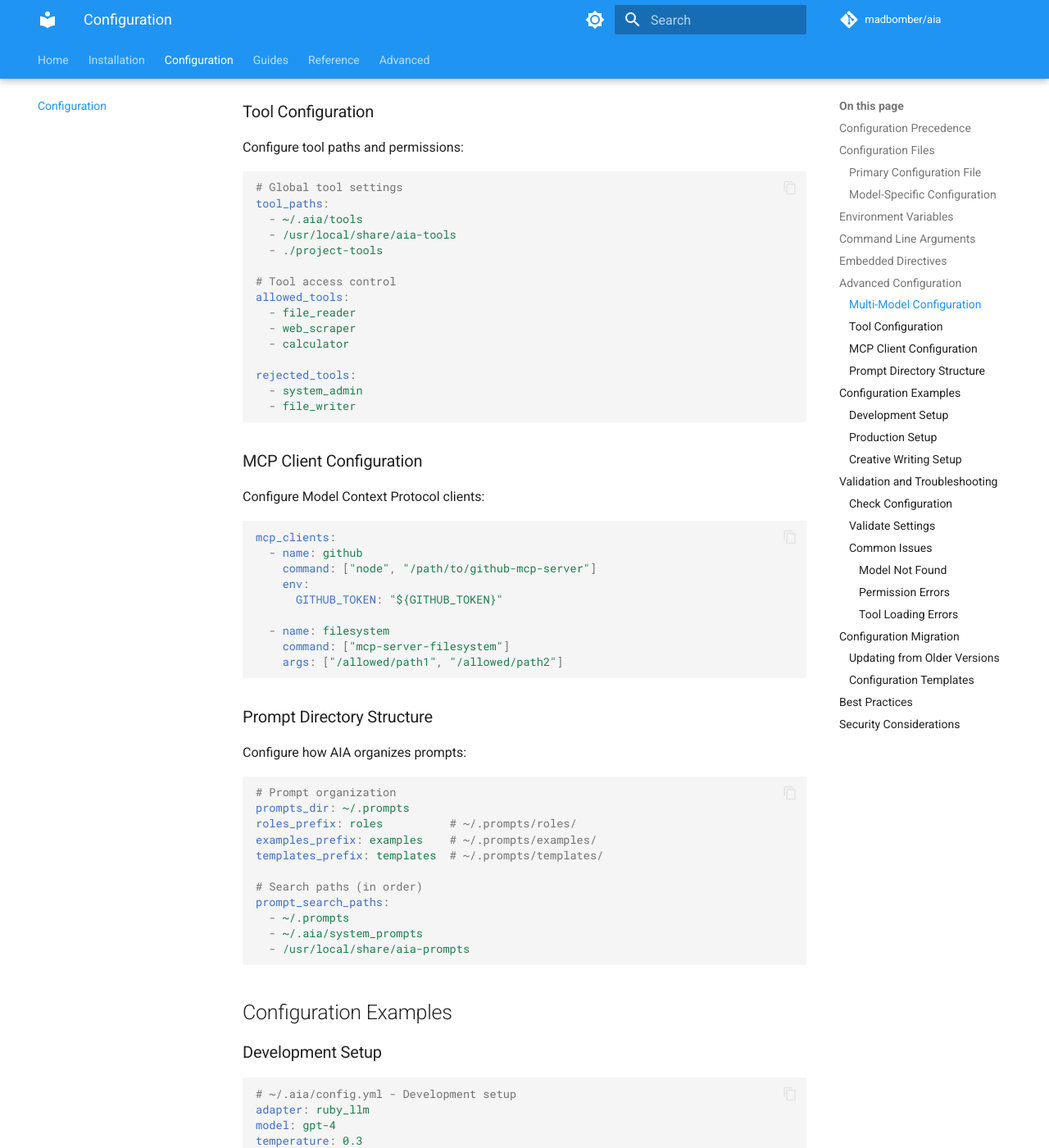
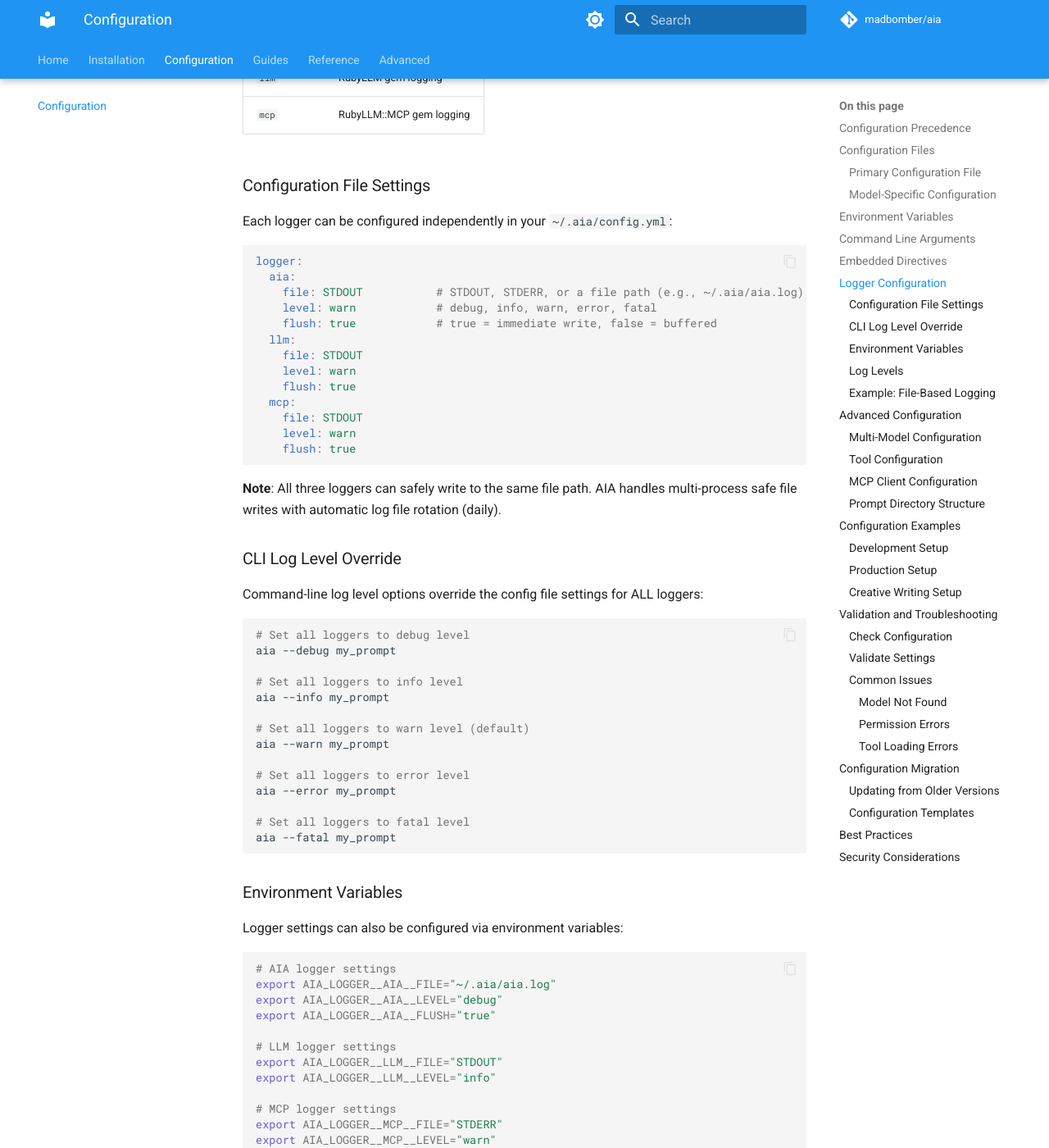
Before and after one commit to MadBomber/aia, an MkDocs documentation site: the page built from docs/configuration.md, in a window 1280 px wide and 1400 px high, scrolled down 3821 px. Shown: the whole window at 82% size. Built offline with MkDocs 1.6.1 and Material for MkDocs 9.7.7, drawn with Linux system fonts in a browser that asks for light colours; comment, search, counter and statistics services are not loaded; the version menu is left out; some of the changed text lies outside the part shown.

Commit message:
Update log level documentation and options
- Expand documentation for log level options in README.md
- Add detailed log level information to CLI reference
- Include new log level descriptions with hierarchy explanation
- Clarify the purpose and usage of each log level option
- Update examples to demonstrate log level configurations

This commit improves the documentation for AIA's logging options by:
- Providing a clear explanation of each log level
- Adding usage examples for different log levels
- Describing the log level hierarchy
- Ensuring consistent documentation across README and CLI reference

````diff
--- a/docs/configuration.md
+++ b/docs/configuration.md
@@ -72,8 +72,23 @@ pipeline: []                  # Default prompt pipeline
 executable_prompt: false     # Run prompts as executables
 
 # Logging
-log_file: null               # Log file path
+log_file: null               # Log file path (deprecated - see logger config below)
 refresh: 7                   # Model database refresh interval (days)
+
+# Logger Configuration (for detailed logging control)
+logger:
+  aia:                       # AIA application logging
+    file: STDOUT             # STDOUT, STDERR, or a file path
+    level: warn              # debug, info, warn, error, fatal
+    flush: true              # Immediate write (no buffering)
+  llm:                       # RubyLLM gem logging
+    file: STDOUT
+    level: warn
+    flush: true
+  mcp:                       # RubyLLM::MCP gem logging
+    file: STDOUT
+    level: warn
+    flush: true
 ```
 
 ### Model-Specific Configuration
@@ -151,6 +166,107 @@ Prompts can contain configuration directives that override all other settings:
 //config max_tokens 1500
 
 Write a creative story about...
+```
+
+## Logger Configuration
+
+AIA uses the Lumberjack gem for logging and manages three separate loggers:
+
+| Logger | Purpose |
+|--------|---------|
+| `aia` | AIA application logging |
+| `llm` | RubyLLM gem logging |
+| `mcp` | RubyLLM::MCP gem logging |
+
+### Configuration File Settings
+
+Each logger can be configured independently in your `~/.aia/config.yml`:
+
+```yaml
+logger:
+  aia:
+    file: STDOUT           # STDOUT, STDERR, or a file path (e.g., ~/.aia/aia.log)
+    level: warn            # debug, info, warn, error, fatal
+    flush: true            # true = immediate write, false = buffered
+  llm:
+    file: STDOUT
+    level: warn
+    flush: true
+  mcp:
+    file: STDOUT
+    level: warn
+    flush: true
+```
+
+**Note**: All three loggers can safely write to the same file path. AIA handles multi-process safe file writes with automatic log file rotation (daily).
+
+### CLI Log Level Override
+
+Command-line log level options override the config file settings for ALL loggers:
+
+```bash
+# Set all loggers to debug level
+aia --debug my_prompt
+
+# Set all loggers to info level
+aia --info my_prompt
+
+# Set all loggers to warn level (default)
+aia --warn my_prompt
+
+# Set all loggers to error level
+aia --error my_prompt
+
+# Set all loggers to fatal level
+aia --fatal my_prompt
+```
+
+### Environment Variables
+
+Logger settings can also be configured via environment variables:
+
+```bash
+# AIA logger settings
+export AIA_LOGGER__AIA__FILE="~/.aia/aia.log"
+export AIA_LOGGER__AIA__LEVEL="debug"
+export AIA_LOGGER__AIA__FLUSH="true"
+
+# LLM logger settings
+export AIA_LOGGER__LLM__FILE="STDOUT"
+export AIA_LOGGER__LLM__LEVEL="info"
+
+# MCP logger settings
+export AIA_LOGGER__MCP__FILE="STDERR"
+export AIA_LOGGER__MCP__LEVEL="warn"
+```
+
+### Log Levels
+
+| Level | Description |
+|-------|-------------|
+| `debug` | Most verbose - all messages including detailed debugging info |
+| `info` | Informational messages and above |
+| `warn` | Warnings, errors, and fatal messages (default) |
+| `error` | Only errors and fatal messages |
+| `fatal` | Least verbose - only critical/fatal messages |
+
+### Example: File-Based Logging
+
+```yaml
+# ~/.aia/config.yml - Log everything to files
+logger:
+  aia:
+    file: ~/.aia/logs/aia.log
+    level: info
+    flush: true
+  llm:
+    file: ~/.aia/logs/llm.log
+    level: debug
+    flush: false
+  mcp:
+    file: ~/.aia/logs/mcp.log
+    level: warn
+    flush: true
 ```
 
 ## Advanced Configuration
````
Also changed, not shown: README.md (+29 -4 lines), docs/cli-reference.md (+43 -2 lines).
